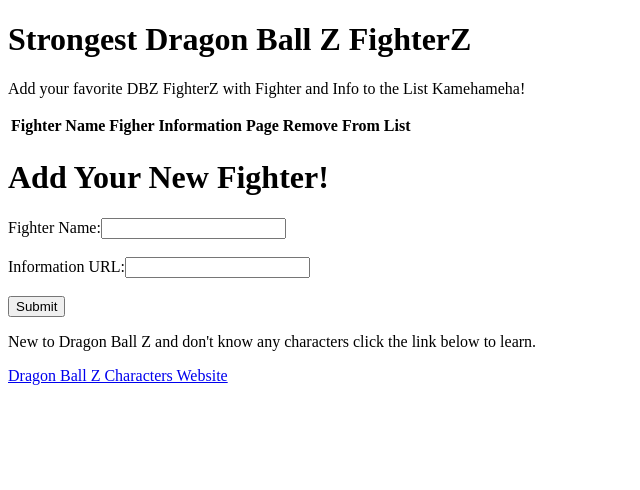
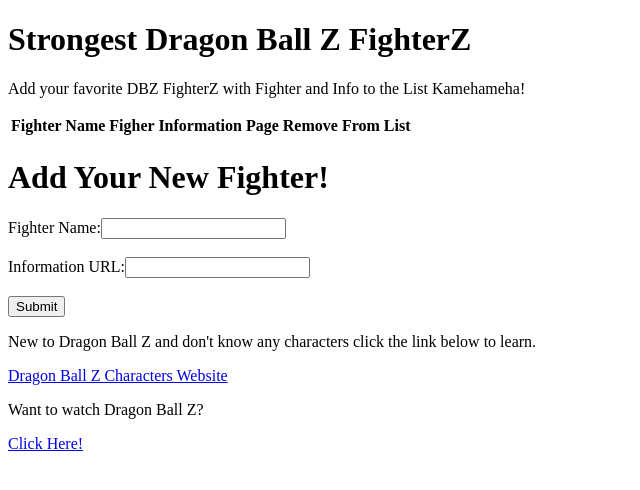
Before and after one commit to LexusLFA220/strdbz, a React (Vite) app in the folder client/: page / in a window 1280 px wide. Shown: the top 490 px of the page, without its empty margins (0-640 px from the left). Built offline with nearby package versions, Linux system fonts and the light colour scheme.

Commit message:
added a link to watch dragon ball z on funimation.

```diff
--- a/client/src/components/LinkContainer.jsx
+++ b/client/src/components/LinkContainer.jsx
@@ -25,6 +25,8 @@
             <Form  handleSubmitLink ={handleSubmit} />
             <p>New to Dragon Ball Z and don't know any characters click the link below to learn. </p>
             <a href="https://dragonball.fandom.com/wiki/Category:Characters">Dragon Ball Z Characters Website</a>
+            <p>Want to watch Dragon Ball Z?</p>
+            <a href="https://www.funimation.com/shows/dragon-ball-z/">Click Here!</a>
         </div>
     )
 
```
